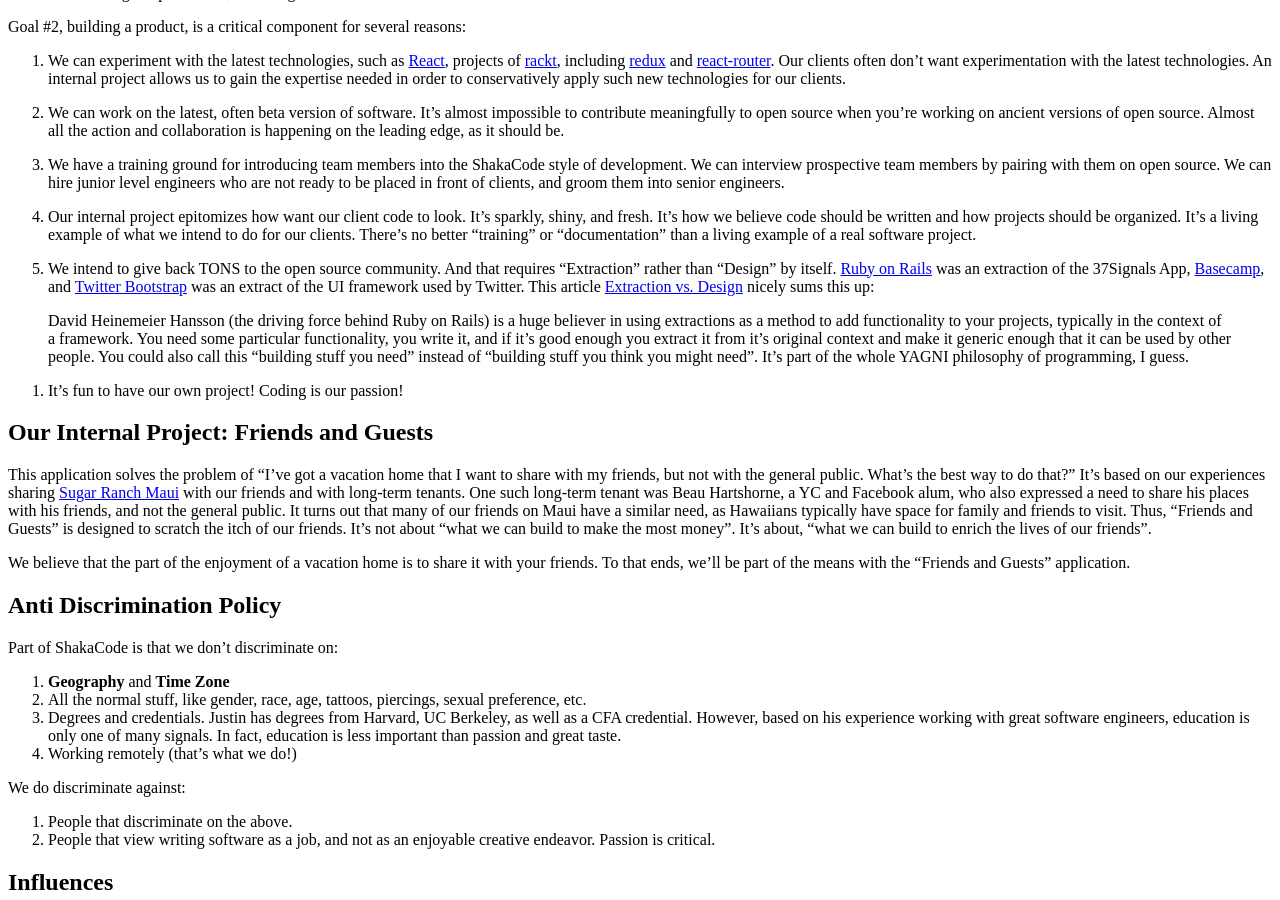
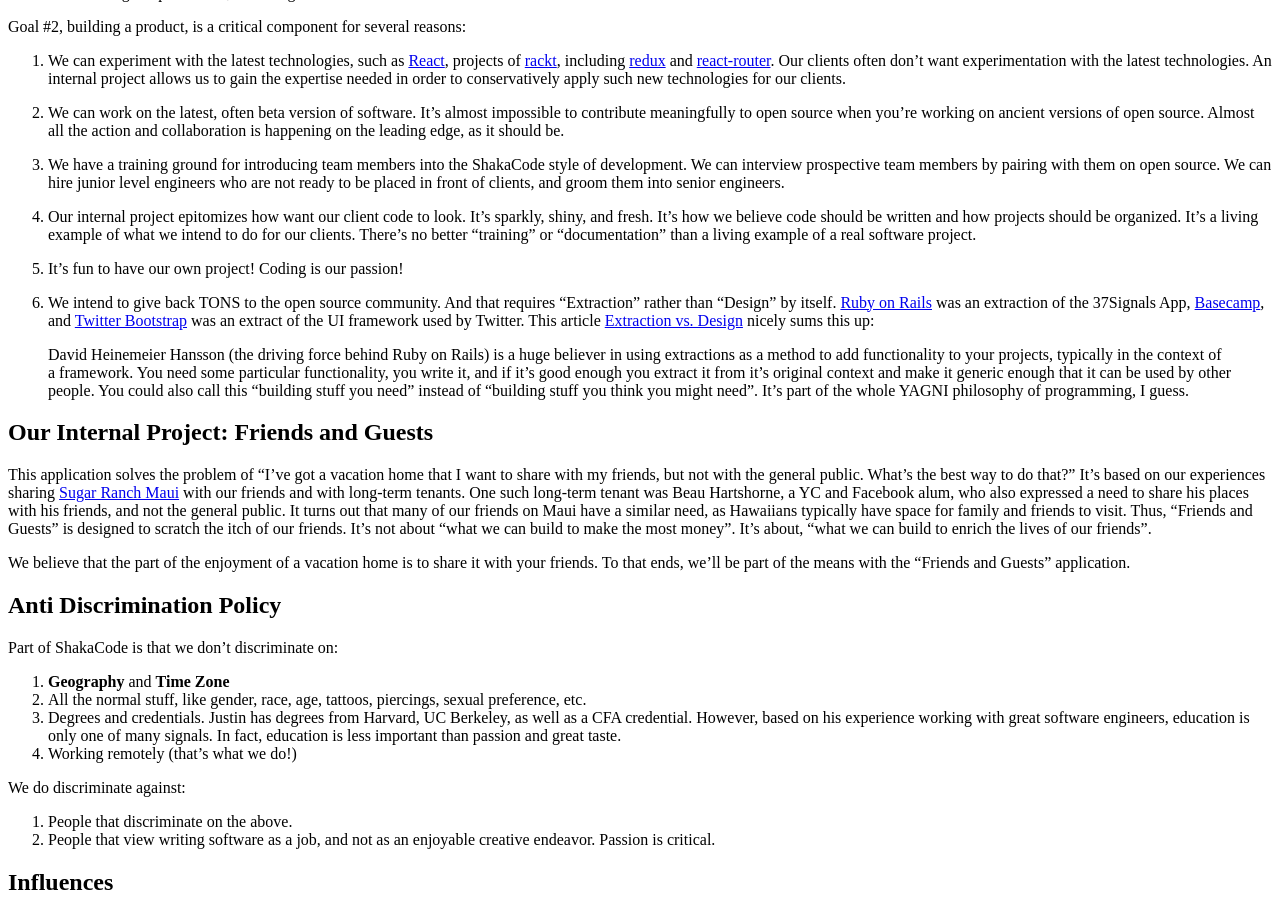
Before and after one commit to shakacode/shakacode-website, a Jekyll site: the page built from _posts/2015-09-17-who-is-shaka-code.markdown, in a window 1280 px wide and 900 px high, scrolled down 1950 px. Built offline with Jekyll 4.4.1, drawn with Linux system fonts in a browser that asks for light colours; nearby versions of some CDN libraries; a script that is not in the unit is left out.

```diff
--- a/_posts/2015-09-17-who-is-shaka-code.markdown
+++ b/_posts/2015-09-17-who-is-shaka-code.markdown
@@ -68,11 +68,11 @@ Goal #2, building a product, is a critical component for several reasons:
 
 4. Our internal project epitomizes how want our client code to look. It's sparkly, shiny, and fresh. It's how we believe code should be written and how projects should be organized. It's a living example of what we intend to do for our clients. There's no better "training" or "documentation" than a living example of a real software project.
 
-5. We intend to give back TONS to the open source community. And that requires "Extraction" rather than "Design" by itself. [Ruby on Rails](http://rubyonrails.org/) was an extraction of the 37Signals App, [Basecamp](https://basecamp.com/), and [Twitter Bootstrap](http://getbootstrap.com/) was an extract of the UI framework used by Twitter. This article [Extraction vs. Design](http://littlehart.net/atthekeyboard/2007/08/14/extraction-vs-design/) nicely sums this up:
+5. <a name="fng-internal-project"></a> It's fun to have our own project! Coding is our passion!
+
+6. We intend to give back TONS to the open source community. And that requires "Extraction" rather than "Design" by itself. [Ruby on Rails](http://rubyonrails.org/) was an extraction of the 37Signals App, [Basecamp](https://basecamp.com/), and [Twitter Bootstrap](http://getbootstrap.com/) was an extract of the UI framework used by Twitter. This article [Extraction vs. Design](http://littlehart.net/atthekeyboard/2007/08/14/extraction-vs-design/) nicely sums this up:
 
 >David Heinemeier Hansson (the driving force behind Ruby on Rails) is a huge believer in using extractions as a method to add functionality to your projects, typically in the context of a framework. You need some particular functionality, you write it, and if it's good enough you extract it from it's original context and make it generic enough that it can be used by other people. You could also call this "building stuff you need" instead of "building stuff you think you might need". It's part of the whole YAGNI philosophy of programming, I guess.
-
-6. <a name="fng-internal-project"></a> It's fun to have our own project! Coding is our passion!
 
 ## Our Internal Project: Friends and Guests
 
```
